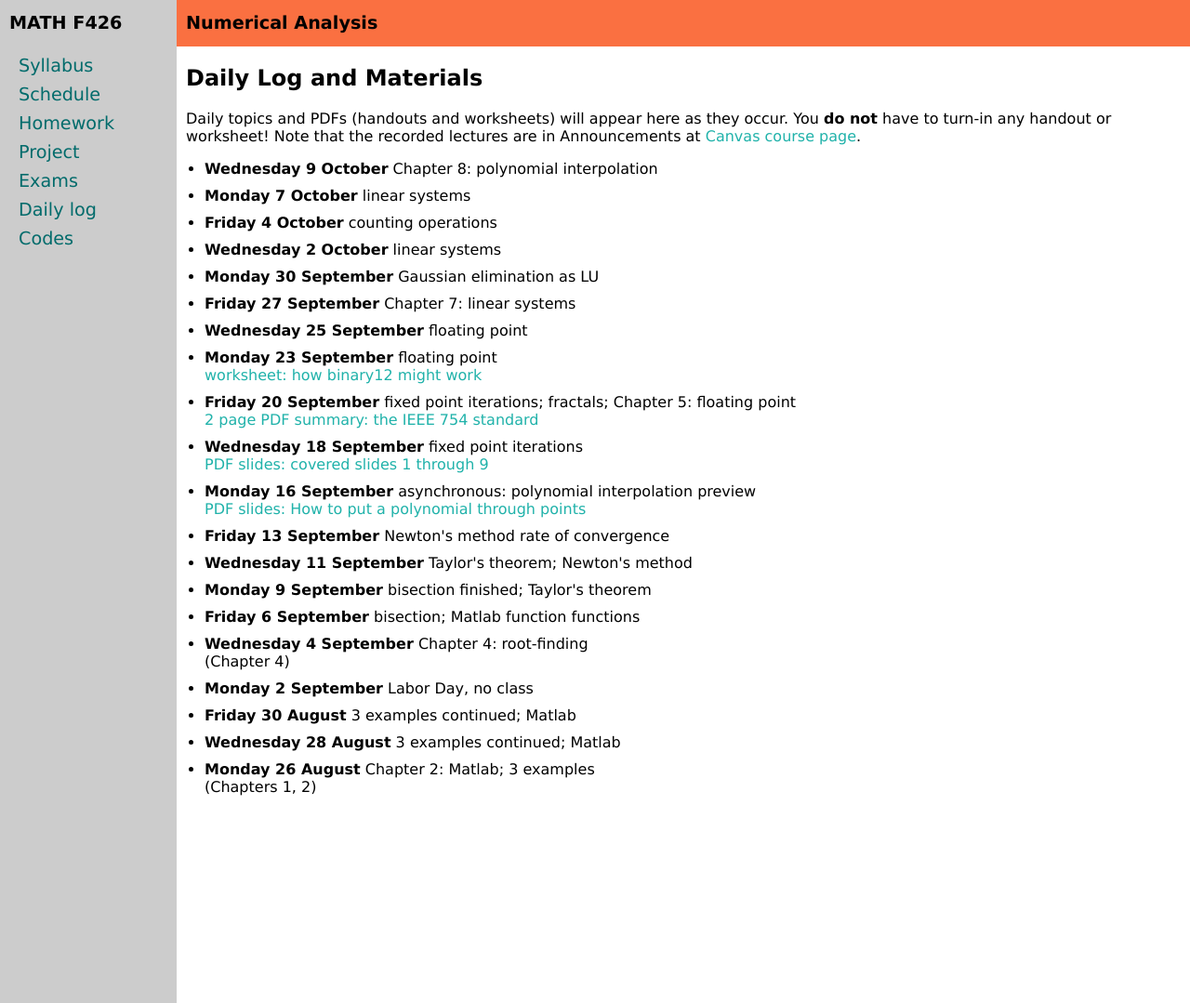
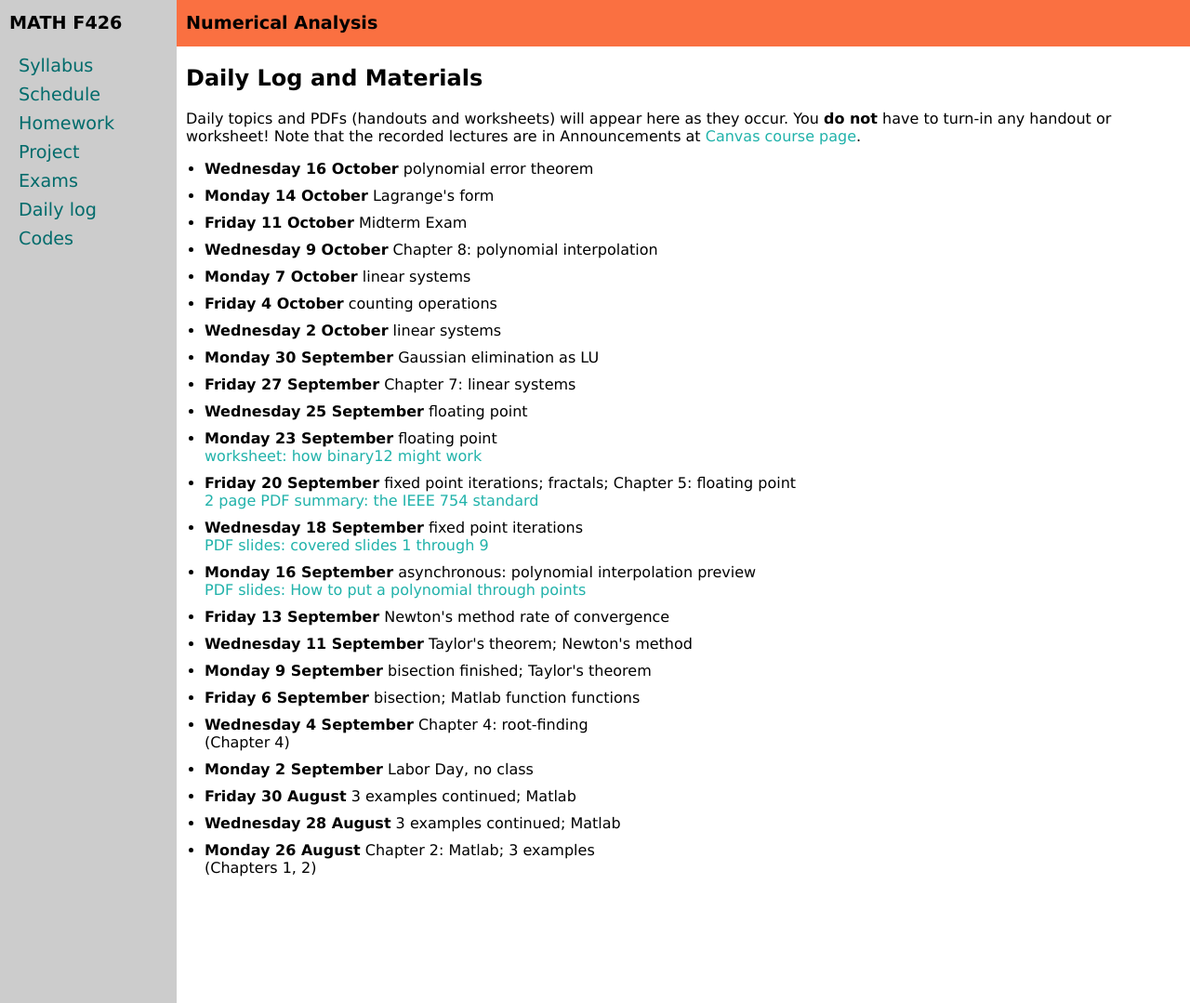
Before and after one commit to bueler/numerical, a Jekyll site: the page built from daily.md, in a window 1280 px wide and 1079 px high. Shown: the whole window at 93% size. Built offline with Jekyll 4.4.1, drawn with Linux system fonts in a browser that asks for light colours.

Commit message:
daily log

```diff
--- a/_data/daily.yml
+++ b/_data/daily.yml
@@ -1,6 +1,12 @@
 semester: Fall 2024
 home: assets/
 daily:
+- name: Wednesday 16 October
+  description: polynomial error theorem
+- name: Monday 14 October
+  description: Lagrange's form
+- name: Friday 11 October
+  description: Midterm Exam
 - name: Wednesday 9 October
   description: "Chapter 8: polynomial interpolation"
 - name: Monday 7 October
```
